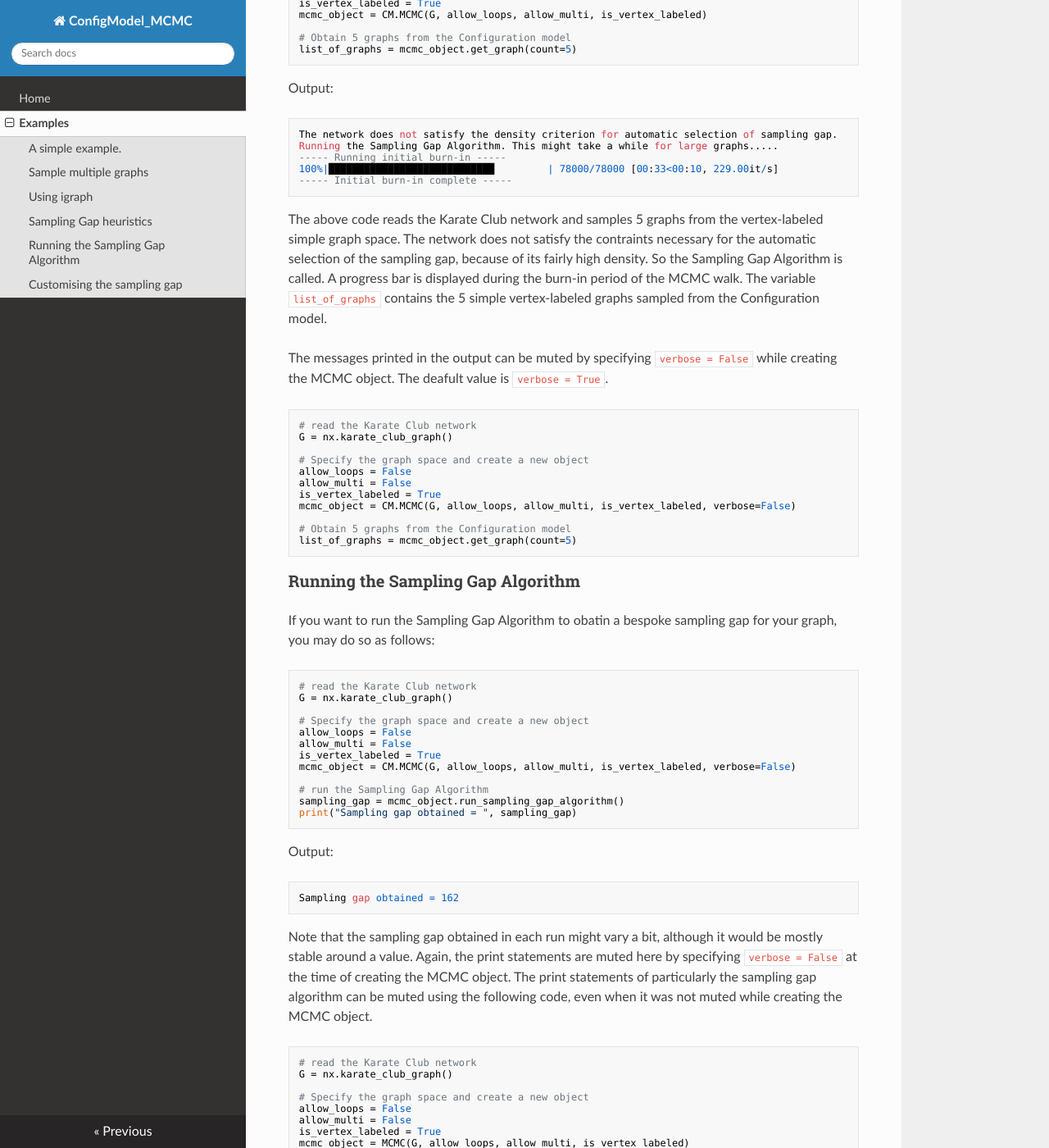
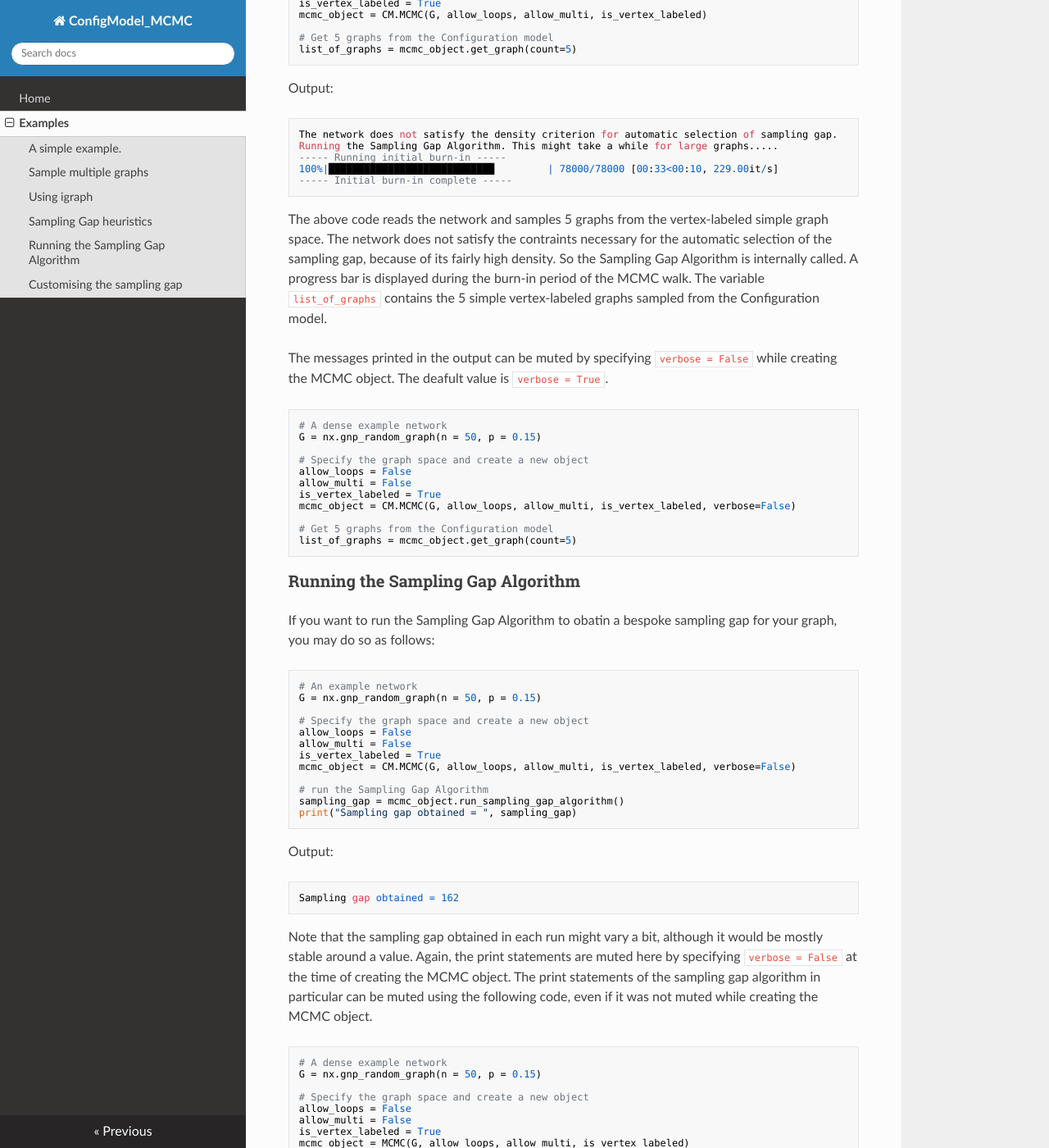
Before and after one commit to UpasanaDutta98/ConfigModel_MCMC, an MkDocs documentation site: the page built from docs/example.md, in a window 1280 px wide and 1400 px high, scrolled down 2160 px. Shown: the whole window at 82% size. Built offline with MkDocs 1.6.1, drawn with Linux system fonts in a browser that asks for light colours; nearby versions of some CDN libraries; some of the changed text lies outside the part shown.

Commit message:
Updated SG algo

````diff
--- a/ConfigModel_MCMC/__init__.py
+++ b/ConfigModel_MCMC/__init__.py
@@ -1,6 +1,6 @@
 name = "ConfigModel_MCMC"
 
-__version__ = '0.0.2'
-__authors__ = 'Upasana Dutta; Aaron Clauset'
+__version__ = '0.0.7'
+__authors__ = 'Upasana Dutta; Bailey K. Fosdick; Aaron Clauset'
 
 from .ConfigModel_MCMC import MCMC
--- a/docs/example.md
+++ b/docs/example.md
@@ -92,8 +92,8 @@ list_of_graphs = mcmc_object.get_graph(count=5, return_type = "igraph")
 If the network does not satisfy the conditions under which the automatic selection of the Sampling Gap is possible, the Sampling Gap algorithm will be run. This function might take a while, if the network is large.
 
 ```python
-# read the Karate Club network
-G = nx.karate_club_graph()
+# A dense example network
+G = nx.gnp_random_graph(n = 50, p = 0.15)
 
 # Specify the graph space and create a new object
 allow_loops = False
@@ -101,7 +101,7 @@ allow_multi = False
 is_vertex_labeled = True
 mcmc_object = CM.MCMC(G, allow_loops, allow_multi, is_vertex_labeled)
 
-# Obtain 5 graphs from the Configuration model
+# Get 5 graphs from the Configuration model
 list_of_graphs = mcmc_object.get_graph(count=5)
 ```
 
@@ -114,13 +114,13 @@ Running the Sampling Gap Algorithm. This might take a while for large graphs....
 ----- Initial burn-in complete -----
 ```
 
-The above code reads the Karate Club network and samples 5 graphs from the vertex-labeled simple graph space. The network does not satisfy the contraints necessary for the automatic selection of the sampling gap, because of its fairly high density. So the Sampling Gap Algorithm is called. A progress bar is displayed during the burn-in period of the MCMC walk. The variable `list_of_graphs` contains the 5 simple vertex-labeled graphs sampled from the Configuration model.
+The above code reads the network and samples 5 graphs from the vertex-labeled simple graph space. The network does not satisfy the contraints necessary for the automatic selection of the sampling gap, because of its fairly high density. So the Sampling Gap Algorithm is internally called. A progress bar is displayed during the burn-in period of the MCMC walk. The variable `list_of_graphs` contains the 5 simple vertex-labeled graphs sampled from the Configuration model.
 
 The messages printed in the output can be muted by specifying ```verbose = False``` while creating the MCMC object. The deafult value is ```verbose = True```.
 
 ```python
-# read the Karate Club network
-G = nx.karate_club_graph()
+# A dense example network
+G = nx.gnp_random_graph(n = 50, p = 0.15)
 
 # Specify the graph space and create a new object
 allow_loops = False
@@ -128,7 +128,7 @@ allow_multi = False
 is_vertex_labeled = True
 mcmc_object = CM.MCMC(G, allow_loops, allow_multi, is_vertex_labeled, verbose=False)
 
-# Obtain 5 graphs from the Configuration model
+# Get 5 graphs from the Configuration model
 list_of_graphs = mcmc_object.get_graph(count=5)
 ```
 
@@ -137,8 +137,8 @@ list_of_graphs = mcmc_object.get_graph(count=5)
 If you want to run the Sampling Gap Algorithm to obatin a bespoke sampling gap for your graph, you may do so as follows:
 
 ```python
-# read the Karate Club network
-G = nx.karate_club_graph()
+# An example network
+G = nx.gnp_random_graph(n = 50, p = 0.15)
 
 # Specify the graph space and create a new object
 allow_loops = False
@@ -156,11 +156,11 @@ Output:
 Sampling gap obtained = 162
 ~~~
 
-Note that the sampling gap obtained in each run might vary a bit, although it would be mostly stable around a value. Again, the print statements are muted here by specifying ```verbose = False``` at the time of creating the MCMC object. The print statements of particularly the sampling gap algorithm can be muted using the following code, even when it was not muted while creating the MCMC object.
+Note that the sampling gap obtained in each run might vary a bit, although it would be mostly stable around a value. Again, the print statements are muted here by specifying ```verbose = False``` at the time of creating the MCMC object. The print statements of the sampling gap algorithm in particular can be muted using the following code, even if it was not muted while creating the MCMC object.
 
 ```python
-# read the Karate Club network
-G = nx.karate_club_graph()
+# A dense example network
+G = nx.gnp_random_graph(n = 50, p = 0.15)
 
 # Specify the graph space and create a new object
 allow_loops = False
@@ -182,8 +182,8 @@ Sampling gap obtained = 159
 The default significance level of the autocorrelation hypothesis tests = 0.04 and the default number of parallel MCMC chains run for the Sampling Gap Algorithm = 10. However, you can change them by specifying as arguments to the function. For example, we can set the significance level as 10% and run 20 parallel MCMC chains as follows:
 
 ```python
-# read the Karate Club network
-G = nx.karate_club_graph()
+# An example network
+G = nx.gnp_random_graph(n = 50, p = 0.15)
 
 # Specify the graph space and create a new object
 allow_loops = False
@@ -209,8 +209,8 @@ Since both significance level and the number of parallel chains have been increa
 You can also specify a custom sampling gap that you want to run the convergence detection test with, using the ```sampling_gap``` function parameter.
 
 ```python
-# read the Karate Club network
-G = nx.karate_club_graph()
+# An example network
+G = nx.gnp_random_graph(n = 50, p = 0.15)
 
 # Specify the graph space and create a new object
 allow_loops = False
--- a/setup.py
+++ b/setup.py
@@ -23,15 +23,15 @@ def read_requirements(filename):
 setup(
     name="ConfigModel_MCMC",
     packages=list(find_packages('.')),
-    version="0.0.2",
-    author="Upasana Dutta; Aaron Clauset",
+    version="0.0.7",
+    author="Upasana Dutta; Bailey K. Fosdick; Aaron Clauset",
     author_email="upasana.dutta@colorado.edu",
     description="A tool for sampling networks from the Configuration model",
     long_description=long_description,
     long_description_content_type="text/markdown",
     setup_requires=read_requirements('requirements.txt'),
     install_requires=read_requirements('requirements.txt'),
-    url="", # Link to paper, or github.
+    url="https://arxiv.org/abs/2105.12120", # Link to paper, or github.
     include_package_data=True,
     keywords='ConfigModel_MCMC, MCMC, Configuration model, double edge swap, degree sequence, null distribution, random graph',
     classifiers=[
````
Also changed, not shown: other parts of docs/example.md (+4 -4 lines), README.md (+5 -2 lines), docs/index.md (+4 -2 lines), site/example/index.html, site/index.html, site/search/search_index.json, site/sitemap.xml, 7 other files.
